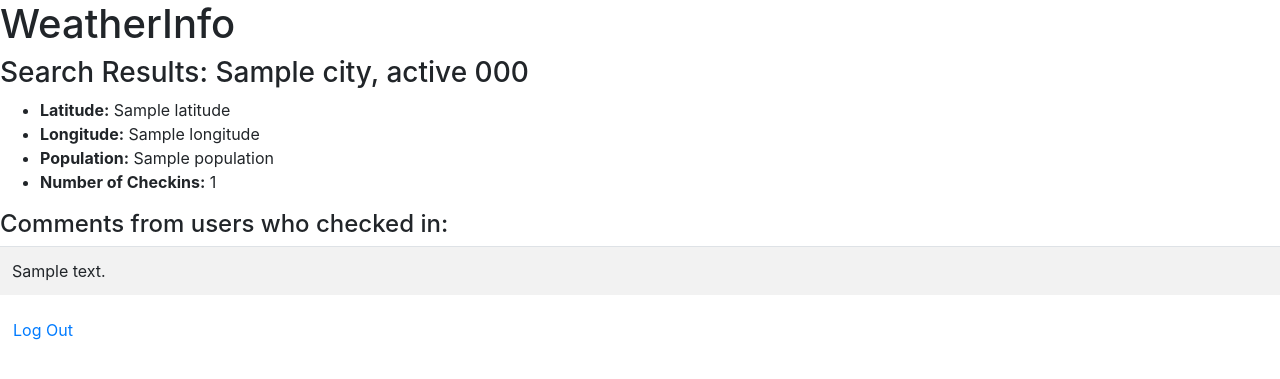
After one commit to rachelmoon290/project1, a Flask app: template templates/location.html in a window 1280 px wide. The commit adds this page. Shown: the top 379 px of the page. Run offline with Flask 2, Linux system fonts and the light colour scheme; the template is opened without the code that fills it: most values are stand-ins (such as "Sample title", 1, 10 or a date in 2020); some libraries are stand-ins or nearby versions.

Commit message:
location search feature added

```diff
--- a/application.py
+++ b/application.py
@@ -25,17 +25,24 @@ db = scoped_session(sessionmaker(bind=engine))
 def index():
     return render_template("index.html")
 
+
 @app.route("/signup")
 def signup():
     return render_template("signup.html")
+
 
 @app.route("/login")
 def login():
     return render_template("login.html")
 
+
 @app.route("/signupsuccess", methods=["POST"])
 def signupsuccess():
     id = request.form.get("id")
+    password = request.form.get("password")
+    firstname = request.form.get("firstname")
+    lastname = request.form.get("lastname")
+
     if db.execute("SELECT * FROM users WHERE login_id = :id", {"id": id}).rowcount == 1:
         return render_template("error.html", message="ID already exists. Please sign up using a different ID.", url="signup")
     db.execute("INSERT INTO users (login_id, password, firstname, lastname) VALUES (:a, :b, :c, :d)", {"a": id, "b": password, "c": firstname, "d": lastname})
@@ -50,31 +57,46 @@ def usermain():
 
     if db.execute("SELECT * FROM users WHERE login_id = :id", {"id": id}).rowcount == 0:
         return render_template("error.html", message="ID does not exist. Please try again.", url="login")
-
-    elif db.execute("SELECT * FROM users WHERE login_id = :id and password = :pw", {"id": id, "pw": password}).rowcount == 1:
+    elif db.execute("SELECT * FROM users WHERE login_id = :id AND password = :pw", {"id": id, "pw": password}).rowcount == 1:
         return render_template("usermain.html", id = id)
-
-    else return render_template("error.html", message="Wrong password. Please try again.", url="login")
+    else:
+        return render_template("error.html", message="Wrong password. Please try again.", url="login")
 
 
+@app.route("/locations", methods=["POST"])
+def locations():
+    search = request.form.get("search").upper()
+    if search == '' or None:
+        return render_template("error.html", message = "Please type at least one character to search for your location.", url = "usermain")
+
+    #if no match, return error
+    if db.execute("SELECT * FROM location WHERE zipcode LIKE :search OR city LIKE :search OR state LIKE :search", {"search": '%' + search + '%'}).rowcount == 0:
+        return render_template("error.html", message = "There were no matches. Please search again!", url="usermain")
+
+    locs = db.execute("SELECT * FROM location WHERE zipcode LIKE :search OR city LIKE :search OR state LIKE :search", {"search": '%' + search + '%'}).fetchall()
+    return render_template("locations.html", results = locs)
 
 
+@app.route("/locations/<int:location_id>")
+# need to make sure only logged in people can see this
+def location(location_id):
 
+    location_info = db.execute("SELECT * FROM location WHERE id = :x", {"x": location_id}).fetchone()
+    checkin_info = db.execute("SELECT * FROM checkin WHERE loc = :a", {"a": location_id}).fetchall()
+    count = db.execute("SELECT login_id FROM checkin").rowcount
+    return render_template("location.html", location = location_info, checkins = checkin_info, count = count)
 
 
 
 
 '''
-    # Make sure flight exists.
-    if db.execute("SELECT * FROM flights WHERE id = :id", {"id": flight_id}).rowcount == 0:
-        return render_template("error.html", message="No such flight with that id.")
+@app.route("/checkin_submission", methods=["POST"])
+def checkin_submission():
+    login_id =
+    loc =
+    comment = request.form.get("comment")
 
-    # If the flight exists, record the passenger as having registered for the flight.
-    db.execute("INSERT INTO passengers (name, flight_id) VALUES (:name, :flight_id)",
-            {"name": name, "flight_id": flight_id})
-
-    # All done booking!
+    db.execute("INSERT INTO checkin (login_id, loc, comment) VALUES (:a, :b, :c)", {"a": login_id, "b": loc, "c": comment})
     db.commit()
-    return render_template("success.html")
-
-    '''
+    return render_template("checkin_submission.html")
+'''
--- a/create_data_table.py
+++ b/create_data_table.py
@@ -11,10 +11,10 @@ db = scoped_session(sessionmaker(bind=engine))
 def main():
 
     #create user table in the database
-    db.execute("CREATE TABLE user (id SERIAL PRIMARY KEY, login_id VARCHAR NOT NULL, password VARCHAR NOT NULL, firstname VARCHAR NOT NULL, lastname VARCHAR NOT NULL)")
+    db.execute("CREATE TABLE users (id SERIAL PRIMARY KEY, login_id VARCHAR NOT NULL, password VARCHAR NOT NULL, firstname VARCHAR NOT NULL, lastname VARCHAR NOT NULL)")
 
     #create checkin table in the database
-    # db.execute("CREATE TABLE checkin")
+    db.execute("CREATE TABLE checkin (id SERIAL PRIMARY KEY, login_id INTEGER REFERENCES users, loc INTEGER REFERENCES location, comment VARCHAR)")
 
     # apply changes to the database
     db.commit()
--- a/templates/error.html
+++ b/templates/error.html
@@ -6,5 +6,5 @@
 
 {% block body %}
     <p> {{ message }} </p>
-    <p> <a href = "{{ url_for(''{{ url }}') }}">Go Back</a></p>
+    <p> <a href = "{{ url_for(url) }}" class="btn btn-default">Go Back</a></p>
 {% endblock %}
--- /dev/null
+++ b/templates/location.html
@@ -0,0 +1,36 @@
+{% extends "layout.html" %}
+
+{% block heading %}
+  Search Results: {{ location.city }}, {{ location.state }} {{ location.zipcode }}
+{% endblock %}
+
+{% block body %}
+
+  <ul>
+    <li><b>Latitude:</b> {{ location.latitude }}</li>
+    <li><b>Longitude:</b> {{ location.longitude }} </li>
+    <li><b>Population:</b> {{ location.population }} </li>
+    <li><b>Number of Checkins:</b> {{ count }}</li>
+  </ul>
+
+<h4>Comments from users who checked in:</h4>
+
+<table class="table table-striped">
+    <tbody>
+        {% for checkin in checkins %}
+        <tr>
+            <td>{{ checkin.comment }}</td>
+        </tr>
+        {% else %}
+        <tr>
+            <td>No comments in this location.</td>
+        </tr>
+        {% endfor %}
+    </tbody>
+</table>
+
+<div>
+  <a href="{{ url_for('index') }}" class="btn btn-default">Log Out</a>
+</div>
+
+{% endblock %}
--- a/templates/signupsuccess.html
+++ b/templates/signupsuccess.html
@@ -7,7 +7,10 @@
 {% block body %}
 <div>
   <p>
-    Thank you for signing up {{ id }}! Please <a href = "{{ url_for('login') }}">log in</a> to continue.
+    Thank you for signing up, <b>{{ id }}</b>! Please <a href = "{{ url_for('login') }}">log in</a> to continue.
+  </p>
+  <p>
+      <a href="{{ url_for('index') }}" class="btn btn-default">Back to Homepage</a>
   </p>
 </div>
 {% endblock %}
```
Also changed, not shown: templates/checkin_submission.html (added, +16 -0 lines), templates/locations.html (added, +31 -0 lines), templates/login.html (+4 -3 lines), templates/signup.html (+5 -4 lines), templates/usermain.html (+13 -2 lines), 2 other files.
